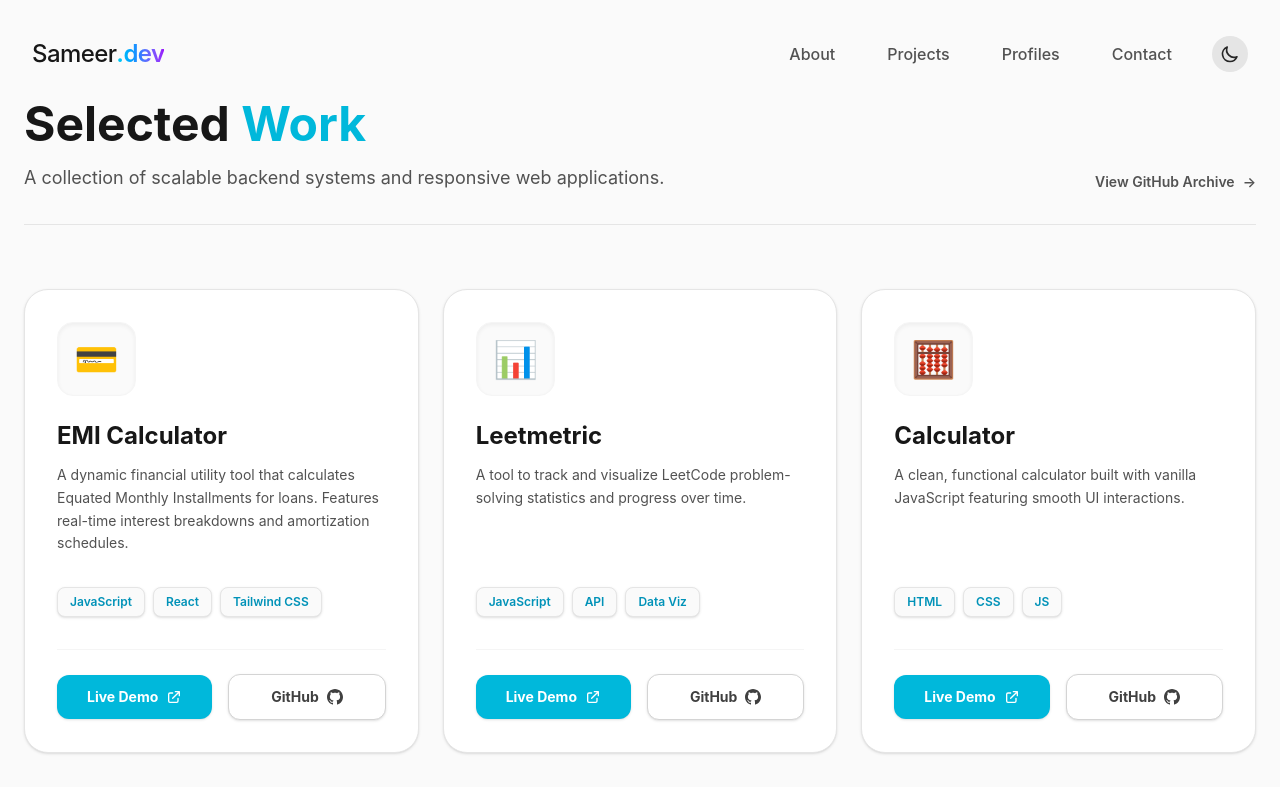
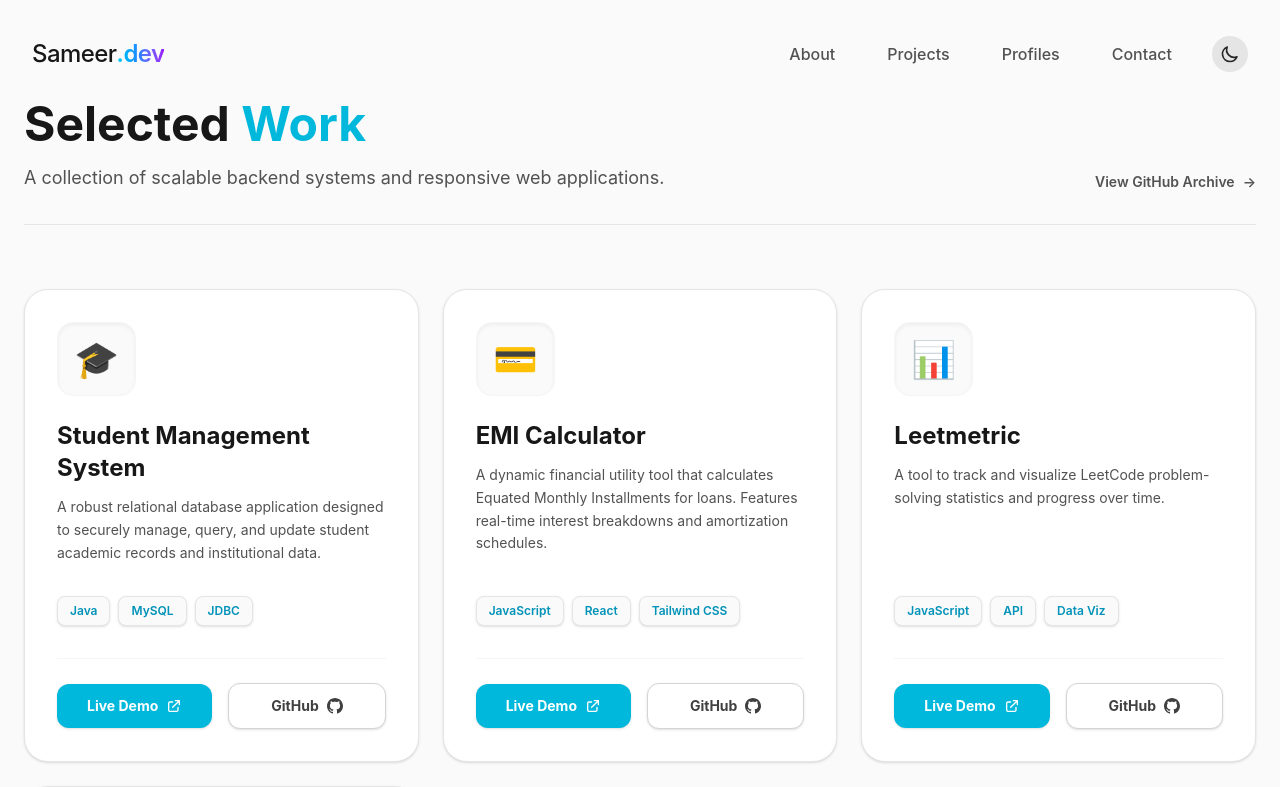
Before and after one commit to sameer2028/sameer-portfolio, a React (Vite) app in the folder client/: page /portfolio in a window 1280 px wide. Shown: the top 787 px of the page. Built offline with nearby package versions, Linux system fonts and the light colour scheme.

Commit message:
new java added

```diff
--- a/client/src/components/Projects.jsx
+++ b/client/src/components/Projects.jsx
@@ -10,14 +10,14 @@ function Projects() {
     //   github: 'https://github.com/sameer2028',
     //   live: '#'
     // },
-    // {
-    //   title: 'Student Management System',
-    //   desc: 'A robust relational database application designed to securely manage, query, and update student academic records and institutional data.',
-    //   tags: ['Java', 'MySQL', 'JDBC'],
-    //   emoji: '🎓',
-    //   github: 'https://github.com/sameer2028',
-    //   live: '#'
-    // },
+    {
+      title: 'Student Management System',
+      desc: 'A robust relational database application designed to securely manage, query, and update student academic records and institutional data.',
+      tags: ['Java', 'MySQL', 'JDBC'],
+      emoji: '🎓',
+      github: 'https://github.com/sameer2028/student-management-system/',
+      live: 'https://github.com/sameer2028/student-management-system/'
+    },
     {
       title: 'EMI Calculator',
       desc: 'A dynamic financial utility tool that calculates Equated Monthly Installments for loans. Features real-time interest breakdowns and amortization schedules.',
```
